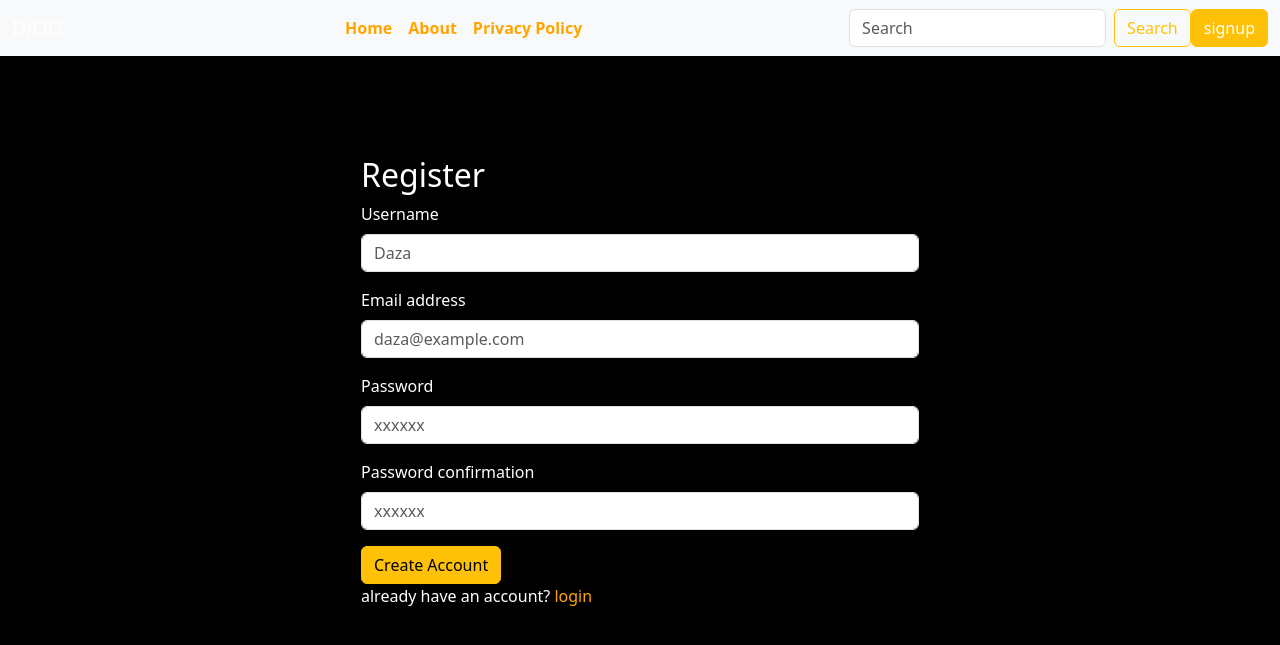
After one commit to MLankaoui/djog, a Django app: page /register/ in a window 1280 px wide. The commit adds this page. Shown: the top 645 px of the page. Run offline with Django 5.2, Linux system fonts and the light colour scheme; some libraries are stand-ins or nearby versions.

Commit message:
add register new user.

```diff
--- /dev/null
+++ b/blog/froms.py
@@ -0,0 +1,10 @@
+from django.forms import ModelForm
+from django.contrib.auth.forms import UserCreationForm
+from django import forms
+from django.contrib.auth.models import User
+
+
+class createUserForm(UserCreationForm):
+    class Meta:
+        model = User
+        fields = ["username", "email", "password1", "password2"]
--- a/blog/models.py
+++ b/blog/models.py
@@ -1,10 +1,10 @@
 from django.db import models
 from ckeditor.fields import RichTextField
-
+from django.contrib.auth.models import User
 
 class Posts(models.Model):
     title = models.CharField(max_length=50, null=False)
-    author = models.CharField(max_length=50, null=False)
+    author = models.ForeignKey(User, default='', on_delete=models.CASCADE)
     content = RichTextField(null=True, blank=True)
     # content = models.TextField(max_length=400, default='')
     created_at = models.DateField(auto_now=False, auto_now_add=False)
--- a/blog/urls.py
+++ b/blog/urls.py
@@ -2,10 +2,12 @@ from django.urls import path
 from blog.views import index, post_detail, search_view
 from djogo import settings
 from django.conf.urls.static import static
+from blog.views import register_page
 
 
 urlpatterns = [
     path('', index, name='home'),
     path('post/<int:pk>/', post_detail, name='post_detail'),
     path('search/', search_view, name='search'),
+    path('register/', register_page, name='register'),
 ] + static(settings.MEDIA_URL, document_root=settings.MEDIA_ROOT)
--- a/blog/views.py
+++ b/blog/views.py
@@ -1,4 +1,6 @@
-from django.shortcuts import get_object_or_404, render
+from django.contrib import messages
+from django.shortcuts import get_object_or_404, redirect, render
+from blog.froms import createUserForm
 from blog.models import Posts
 from django.db.models import Q
 
@@ -29,3 +31,17 @@ def search_view(request):
     }
 
     return render(request, 'assets/search_results.html', context)
+
+
+def register_page(request):
+    form = createUserForm()
+    if request.method == 'POST':
+        form = createUserForm(request.POST)
+        if form.is_valid():
+            form.save()
+            # getting username
+            user_name = form.cleaned_data.get('username')
+            messages.success(request, f'account created with the username : {user_name}')
+            return redirect('home')  # Redirect to the login page or another page after successful registration
+    context = {"form": form}
+    return render(request, 'assets/signup.html', context)
--- a/templates/assets/index.html
+++ b/templates/assets/index.html
@@ -9,7 +9,7 @@
             <h1 class="title">
                 <a href="{% url 'post_detail' post.pk %}" class="title-link">{{ post.title }}</a>
             </h1>
-            <p class="author">posted by: {{post.author}}</p>
+            <p class="author">posted by: {{post.author}} </p>
             <p class="paragraph">{{post.content|truncatechars:60|safe}}</h1>
              <p><a href="{% url 'post_detail' post.pk %}" class="read-more">read-more <i class="fa fa-arrow-right" aria-hidden="true"></i></a></p>
         </div>
--- /dev/null
+++ b/templates/assets/signup.html
@@ -0,0 +1,65 @@
+{% extends "base.html" %}
+
+{% block content %}
+    <form method="POST" action="">
+        {% csrf_token %}
+        <div class="form_container">
+            {% for message in messages %}
+                <p class="alert alert-success">{{ message }}</p>
+            {% endfor  %}
+            <h2>Register</h2>
+
+            <!-- Username Field -->
+            <div class="mb-3">
+                <label for="exampleFormControlInput1" class="form-label">{{ form.username.label }}</label>
+                {% if form.username.errors %}
+                    <!-- Display username errors -->
+                    <div class="alert alert-danger">
+                        {{ form.username.errors }}
+                    </div>
+                {% endif %}
+                <input type="text" class="form-control" id="exampleFormControlInput1" name="username" placeholder="Daza" value="{{ form.username.value|default_if_none:'' }}">
+            </div>
+
+            <!-- Email Field -->
+            <div class="mb-3">
+                <label for="exampleFormControlInput1" class="form-label">{{ form.email.label }}</label>
+                {% if form.email.errors %}
+                    <!-- Display email errors -->
+                    <div class="alert alert-danger">
+                        {{ form.email.errors }}
+                    </div>
+                {% endif %}
+                <input type="email" class="form-control" id="exampleFormControlInput1" name="email" placeholder="daza@example.com" value="{{ form.email.value|default_if_none:'' }}">
+            </div>
+
+            <!-- Password1 Field -->
+            <div class="mb-3">
+                <label for="exampleFormControlInput1" class="form-label">{{ form.password1.label }}</label>
+                {% if form.password1.errors %}
+                    <!-- Display password1 errors -->
+                    <div class="alert alert-danger">
+                        {{ form.password1.errors }}
+                    </div>
+                {% endif %}
+                <input type="password" class="form-control" id="exampleFormControlInput1" name="password1" placeholder="xxxxxx">
+            </div>
+
+            <!-- Password2 Field -->
+            <div class="mb-3">
+                <label for="exampleFormControlInput1" class="form-label">{{ form.password2.label }}</label>
+                {% if form.password2.errors %}
+                    <!-- Display password2 errors -->
+                    <div class="alert alert-danger">
+                        {{ form.password2.errors }}
+                    </div>
+                {% endif %}
+                <input type="password" class="form-control" id="exampleFormControlInput1" name="password2" placeholder="xxxxxx">
+            </div>
+
+            <!-- Submit Button -->
+            <button type="submit" class="btn btn-warning">Create Account</button>
+            <p> already have an account? <a href="#">login</a></p>
+        </div>
+    </form>
+{% endblock content %}
--- a/templates/base.html
+++ b/templates/base.html
@@ -49,6 +49,12 @@
           margin-left: 25%;
           padding: 20px;
         }
+        .form_container {
+          margin-top: 100px;
+          color: white;
+          width: 50%;
+          margin-left: 25%;
+        }
     </style>
 
 </head>
@@ -75,7 +81,10 @@
                     <input class="form-control me-2" type="search" placeholder="Search" aria-label="Search" name="q">
                     <button class="btn btn-outline-warning" type="submit">Search</button>
                 </form>
-            </div>
+                {% if not user.is_authentificated  %}
+                  <button class="btn btn-warning" > <a href="{% url 'register' %}" style="color:white;">signup</a> </button>
+                {% endif %}
+              </div>
         </div>
       </nav>
 
```
Also changed, not shown: blog/migrations/0001_initial.py, blog/migrations/0002_posts_content.py (deleted), blog/migrations/0003_posts_image.py (deleted), blog/migrations/0004_alter_posts_content.py (deleted).
